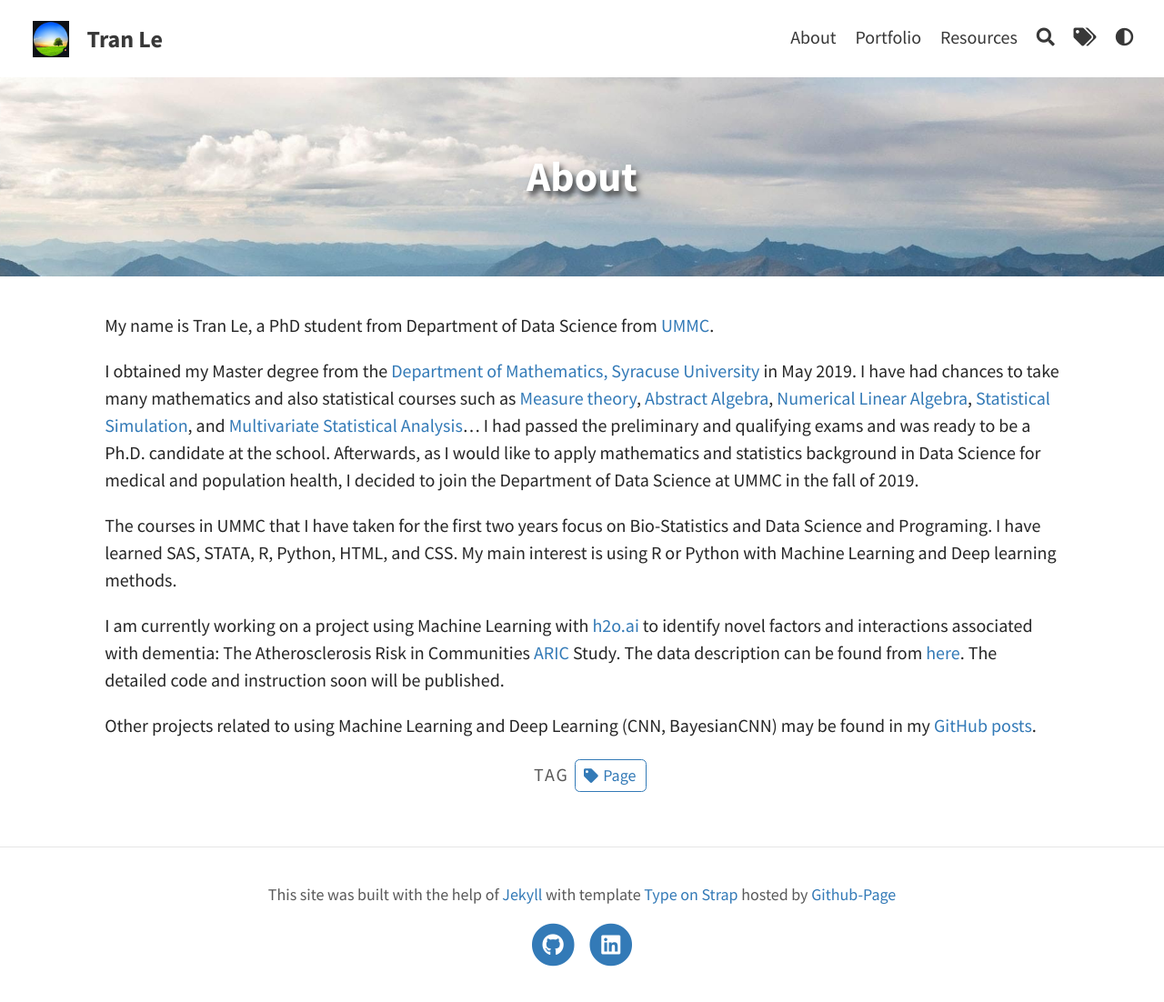
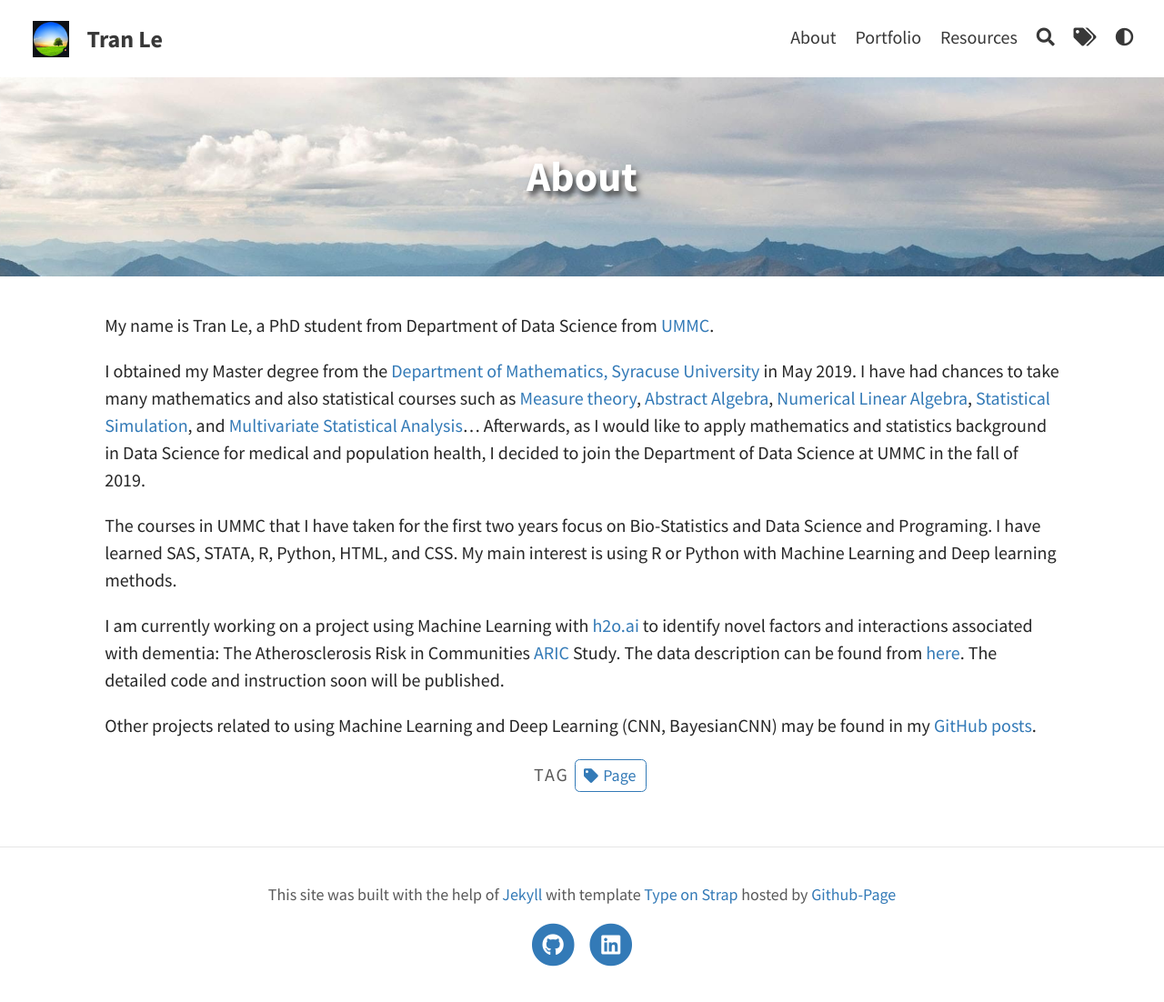
Before and after one commit to tranktle/porfolio, a Jekyll site: the page built from pages/about.md, in a window 1280 px wide. Shown: the whole page at 91% size. Built offline with Jekyll 4.4.1, drawn with Linux system fonts in a browser that asks for light colours.

Commit message:
Update about.md

```diff
--- a/pages/about.md
+++ b/pages/about.md
@@ -7,7 +7,7 @@ tags: [Page]
 ---
 My name is Tran Le, a PhD student from Department of Data Science from [UMMC](https://www.umc.edu/SoPH/Departments-and-Faculty/Data-Science/Department-of-Data-Science-Home.html).
 
-I obtained my Master degree from the [Department of Mathematics, Syracuse University](https://thecollege.syr.edu/mathematics/) in May 2019. I have had chances to take many mathematics and also statistical courses such as [Measure theory](https://www.maa.org/press/maa-reviews/principles-of-mathematical-analysis), [Abstract Algebra](https://www.maa.org/press/maa-reviews/abstract-algebra), [Numerical Linear Algebra](https://books.google.com/books/about/Numerical_Linear_Algebra.html?id=JaPtxOytY7kC), [Statistical Simulation](https://www.amazon.com/Simulation-Sheldon-M-Ross/dp/0124158250/ref=pd_lpo_1?pd_rd_i=0124158250&psc=1), and [Multivariate Statistical Analysis](https://books.google.com/books/about/An_Introduction_to_Multivariate_Statisti.html?id=Cmm9QgAACAAJ)... I had passed the preliminary and qualifying exams and was ready to be a Ph.D. candidate at the school. Afterwards, as I would like to apply mathematics and statistics background in Data Science for medical and population health, I decided to join the Department of Data Science at UMMC in the fall of 2019.
+I obtained my Master degree from the [Department of Mathematics, Syracuse University](https://thecollege.syr.edu/mathematics/) in May 2019. I have had chances to take many mathematics and also statistical courses such as [Measure theory](https://www.maa.org/press/maa-reviews/principles-of-mathematical-analysis), [Abstract Algebra](https://www.maa.org/press/maa-reviews/abstract-algebra), [Numerical Linear Algebra](https://books.google.com/books/about/Numerical_Linear_Algebra.html?id=JaPtxOytY7kC), [Statistical Simulation](https://www.amazon.com/Simulation-Sheldon-M-Ross/dp/0124158250/ref=pd_lpo_1?pd_rd_i=0124158250&psc=1), and [Multivariate Statistical Analysis](https://books.google.com/books/about/An_Introduction_to_Multivariate_Statisti.html?id=Cmm9QgAACAAJ)... Afterwards, as I would like to apply mathematics and statistics background in Data Science for medical and population health, I decided to join the Department of Data Science at UMMC in the fall of 2019.
 
 The courses in UMMC that I have taken for the first two years focus on Bio-Statistics and Data Science and Programing. I have learned SAS, STATA, R, Python, HTML, and CSS. My main interest is using R or Python with Machine Learning and Deep learning methods.
 
```
